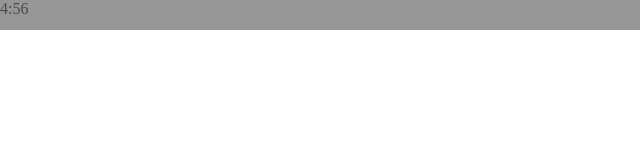
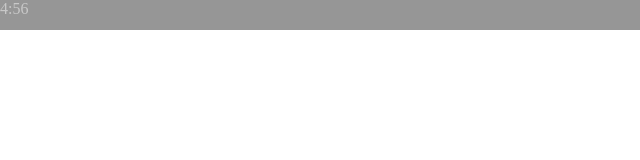
Before and after one commit to DarkHeart527/aptools, a plain HTML site: page start.html in a window 1280 px wide. Shown: the full height of the page, 0-640 px from the left. Drawn offline with Linux system fonts and the light colour scheme.

Commit message:
Update main.css

```diff
--- a/styling/main.css
+++ b/styling/main.css
@@ -7,5 +7,5 @@ body {
   background-color: rgba(150, 150, 150, 1);
   width: 100%;
   height: 30px;
-  color: rgba(75, 75, 75, 1);
+  color: rgba(200, 200, 200, 1);
 }
```
